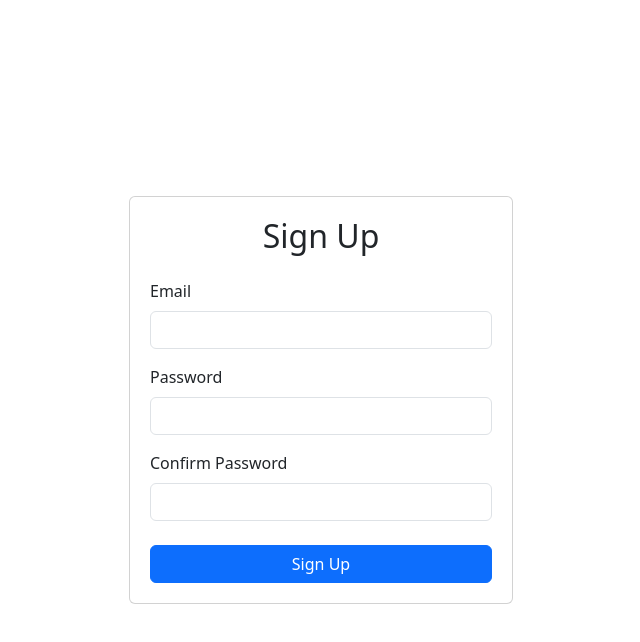
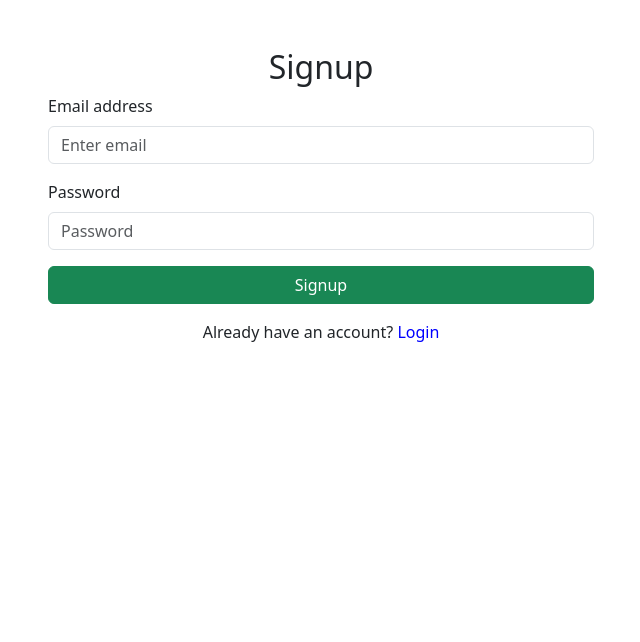
Before and after one commit to dhr7va/expense-tracker, a React (Create React App) app: page /signup in a window 1280 px wide. Shown: the top 642 px of the page, without its empty margins (319-959 px from the left). Built offline with nearby package versions, Linux system fonts and the light colour scheme.

Commit message:
added a login page, a welcome page using react router

```diff
--- a/package.json
+++ b/package.json
@@ -9,6 +9,7 @@
     "react": "^19.0.0",
     "react-bootstrap": "^2.10.9",
     "react-dom": "^19.0.0",
+    "react-router-dom": "^7.1.5",
     "react-scripts": "5.0.1"
   },
   "scripts": {
--- a/src/App.js
+++ b/src/App.js
@@ -1,11 +1,17 @@
-import React from "react";
-import Signup from "./Signup";
+import { BrowserRouter, Routes, Route } from 'react-router-dom';
+import Login from './components/Auth/Login';
+import Signup from './components/Auth/Signup';
+import Welcome from './components/Welcome';
 
 function App() {
   return (
-    <>
-      <Signup />
-    </>
+    <BrowserRouter>
+      <Routes>
+        <Route path="/" element={<Login />} />
+        <Route path="/signup" element={<Signup />} />
+        <Route path="/welcome" element={<Welcome />} />
+      </Routes>
+    </BrowserRouter>
   );
 }
 
--- a/src/Signup.js
+++ /dev/null
@@ -1,76 +0,0 @@
-import React, { useState } from "react";
-import { getAuth, createUserWithEmailAndPassword } from "firebase/auth";
-import { Form, Button, Card, Alert } from "react-bootstrap";
-import app from "./firebase";
-
-const Signup = () => {
-    const [email, setEmail] = useState("");
-    const [password, setPassword] = useState("");
-    const [confirmPassword, setConfirmPassword] = useState("");
-    const [error, setError] = useState("");
-    const [success, setSuccess] = useState(false);
-
-    const handleSignup = async (e) => {
-        e.preventDefault();
-        setError("");
-        setSuccess(false);
-
-        if (password !== confirmPassword) {
-            setError("Passwords do not match");
-            return;
-        }
-
-        const auth = getAuth();
-        try {
-            await createUserWithEmailAndPassword(auth, email, password);
-            setSuccess(true);
-            console.log("User has successfully signed up");
-        } catch (err) {
-            setError(err.message);
-        }
-    };
-
-    return (
-        <div className="d-flex justify-content-center align-items-center vh-100">
-            <Card style={{ width: "24rem", padding: "20px" }}>
-                <h2 className="text-center mb-4">Sign Up</h2>
-                {error && <Alert variant="danger">{error}</Alert>}
-                {success && <Alert variant="success">User successfully signed up!</Alert>}
-                <Form onSubmit={handleSignup}>
-                    <Form.Group id="email" className="mb-3">
-                        <Form.Label>Email</Form.Label>
-                        <Form.Control
-                            type="email"
-                            required
-                            value={email}
-                            onChange={(e) => setEmail(e.target.value)}
-                        />
-                    </Form.Group>
-                    <Form.Group id="password" className="mb-3">
-                        <Form.Label>Password</Form.Label>
-                        <Form.Control
-                            type="password"
-                            required
-                            value={password}
-                            onChange={(e) => setPassword(e.target.value)}
-                        />
-                    </Form.Group>
-                    <Form.Group id="confirm-password" className="mb-4">
-                        <Form.Label>Confirm Password</Form.Label>
-                        <Form.Control
-                            type="password"
-                            required
-                            value={confirmPassword}
-                            onChange={(e) => setConfirmPassword(e.target.value)}
-                        />
-                    </Form.Group>
-                    <Button type="submit" className="w-100">
-                        Sign Up
-                    </Button>
-                </Form>
-            </Card>
-        </div>
-    );
-};
-
-export default Signup;
--- /dev/null
+++ b/src/components/Auth/Login.js
@@ -0,0 +1,66 @@
+import { useState } from 'react';
+import { getAuth, signInWithEmailAndPassword } from 'firebase/auth';
+import { useNavigate } from 'react-router-dom';
+import { Container, Form, Button, Row, Col, Alert } from 'react-bootstrap';
+import app from "../../firebase";
+
+function Login() {
+    const [email, setEmail] = useState('');
+    const [password, setPassword] = useState('');
+    const [error, setError] = useState(null);
+    const navigate = useNavigate();
+
+    const handleLogin = async (e) => {
+        e.preventDefault();
+        const auth = getAuth();
+
+        try {
+            await signInWithEmailAndPassword(auth, email, password);
+            localStorage.setItem('authToken', 'true');
+            navigate('/welcome');
+        } catch (error) {
+            setError('Invalid credentials. Please try again.');
+        }
+    };
+
+    return (
+        <Container className="mt-5">
+            <Row className="justify-content-md-center">
+                <Col md={6}>
+                    <h2 className="text-center">Login</h2>
+                    {error && <Alert variant="danger">{error}</Alert>}
+                    <Form onSubmit={handleLogin}>
+                        <Form.Group className="mb-3" controlId="formEmail">
+                            <Form.Label>Email address</Form.Label>
+                            <Form.Control
+                                type="email"
+                                placeholder="Enter email"
+                                value={email}
+                                onChange={(e) => setEmail(e.target.value)}
+                            />
+                        </Form.Group>
+
+                        <Form.Group className="mb-3" controlId="formPassword">
+                            <Form.Label>Password</Form.Label>
+                            <Form.Control
+                                type="password"
+                                placeholder="Password"
+                                value={password}
+                                onChange={(e) => setPassword(e.target.value)}
+                            />
+                        </Form.Group>
+
+                        <Button variant="primary" type="submit" className="w-100">
+                            Login
+                        </Button>
+                    </Form>
+                    <p className="mt-3 text-center">
+                        Don’t have an account? <span style={{ cursor: 'pointer', color: 'blue' }} onClick={() => navigate('/signup')}>Sign up</span>
+                    </p>
+                </Col>
+            </Row>
+        </Container>
+    );
+}
+
+export default Login;
--- /dev/null
+++ b/src/components/Auth/Signup.js
@@ -0,0 +1,66 @@
+import { useState } from 'react';
+import { getAuth, createUserWithEmailAndPassword } from 'firebase/auth';
+import { useNavigate } from 'react-router-dom';
+import { Container, Form, Button, Row, Col, Alert } from 'react-bootstrap';
+import app from "../../firebase";
+
+function Signup() {
+    const [email, setEmail] = useState('');
+    const [password, setPassword] = useState('');
+    const [error, setError] = useState(null);
+    const navigate = useNavigate();
+
+    const handleSignup = async (e) => {
+        e.preventDefault();
+        const auth = getAuth();
+
+        try {
+            await createUserWithEmailAndPassword(auth, email, password);
+            alert('Signup successful!');
+            navigate('/');
+        } catch (error) {
+            setError('Error during signup. Please try again.');
+        }
+    };
+
+    return (
+        <Container className="mt-5">
+            <Row className="justify-content-md-center">
+                <Col md={6}>
+                    <h2 className="text-center">Signup</h2>
+                    {error && <Alert variant="danger">{error}</Alert>}
+                    <Form onSubmit={handleSignup}>
+                        <Form.Group className="mb-3" controlId="formEmail">
+                            <Form.Label>Email address</Form.Label>
+                            <Form.Control
+                                type="email"
+                                placeholder="Enter email"
+                                value={email}
+                                onChange={(e) => setEmail(e.target.value)}
+                            />
+                        </Form.Group>
+
+                        <Form.Group className="mb-3" controlId="formPassword">
+                            <Form.Label>Password</Form.Label>
+                            <Form.Control
+                                type="password"
+                                placeholder="Password"
+                                value={password}
+                                onChange={(e) => setPassword(e.target.value)}
+                            />
+                        </Form.Group>
+
+                        <Button variant="success" type="submit" className="w-100">
+                            Signup
+                        </Button>
+                    </Form>
+                    <p className="mt-3 text-center">
+                        Already have an account? <span style={{ cursor: 'pointer', color: 'blue' }} onClick={() => navigate('/')}>Login</span>
+                    </p>
+                </Col>
+            </Row>
+        </Container>
+    );
+}
+
+export default Signup;
--- /dev/null
+++ b/src/components/Welcome.js
@@ -0,0 +1,26 @@
+import { Container, Button, Row, Col } from 'react-bootstrap';
+import { useNavigate } from 'react-router-dom';
+
+function Welcome() {
+    const navigate = useNavigate();
+
+    const handleLogout = () => {
+        localStorage.removeItem('authToken');
+        navigate('/');
+    };
+
+    return (
+        <Container className="mt-5">
+            <Row className="justify-content-md-center">
+                <Col md={6} className="text-center">
+                    <h1>Welcome to Expense Tracker!!!</h1>
+                    <Button variant="danger" onClick={handleLogout} className="mt-3">
+                        Logout
+                    </Button>
+                </Col>
+            </Row>
+        </Container>
+    );
+}
+
+export default Welcome;
```
Also changed, not shown: 1 other file (tests, documents, lock files or other folders).
